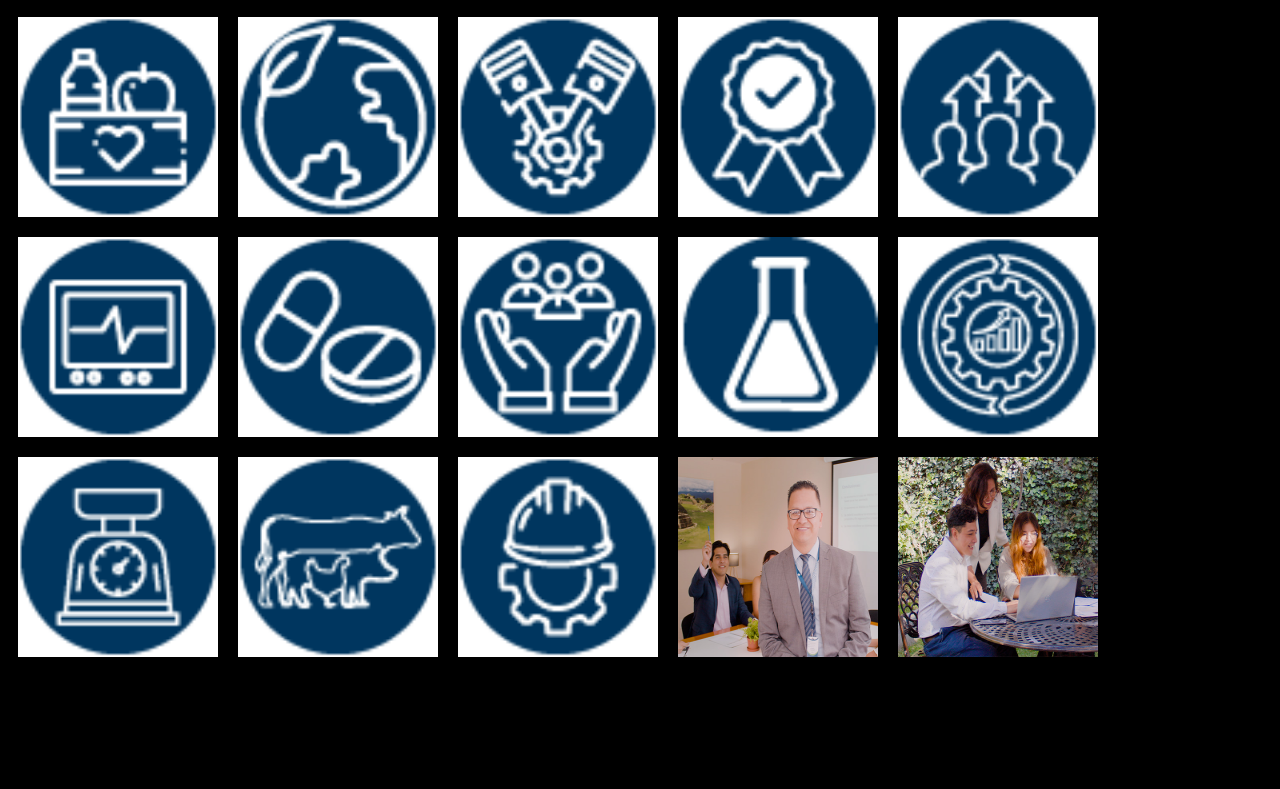
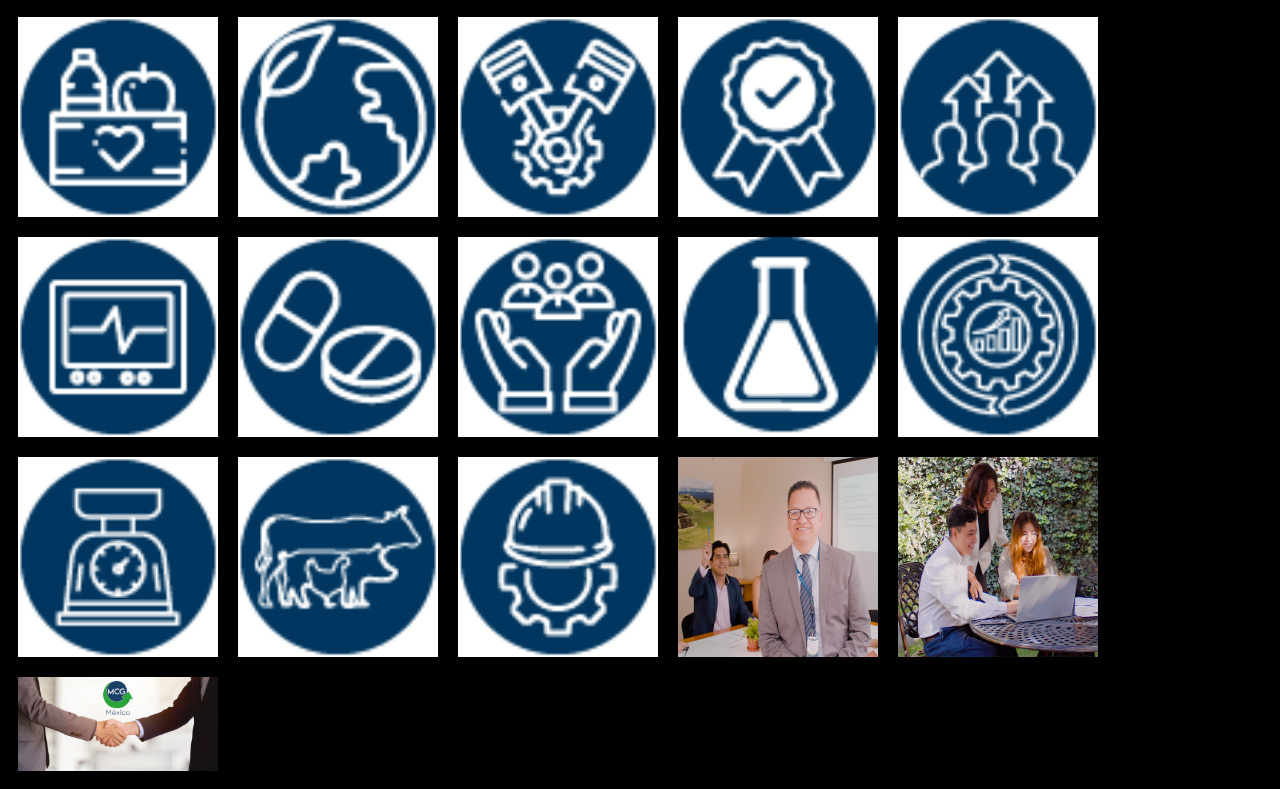
Before and after one commit to IsraelAlan10/imagenes-mcg, an Astro site: page /galeria in a window 1280 px wide. Shown: the part 1010-1799 px from the top of the page. Before the commit the page ends 1685 px from the top, so only its background shows below. Built offline with nearby package versions, Linux system fonts and the light colour scheme; Astro itself is replaced by a stand-in of ours.

Commit message:
Tercer mailing

```diff
--- a/src/pages/galeria.astro
+++ b/src/pages/galeria.astro
@@ -36,6 +36,8 @@ const images = [
   './img/mailing2/13.png',
   './img/footer.jpg',
   './img/Header.jpg',
+  './img/img.png',
+
   // Añade aquí los nombres de los archivos que subiste
 ];
 ---
```
Also changed, not shown: public/img/img.png (added).
